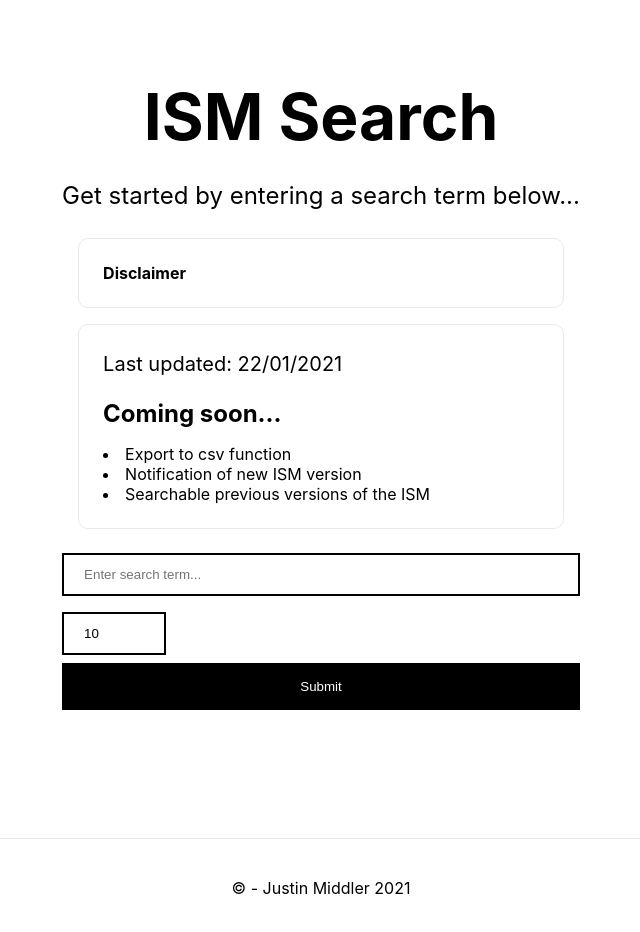
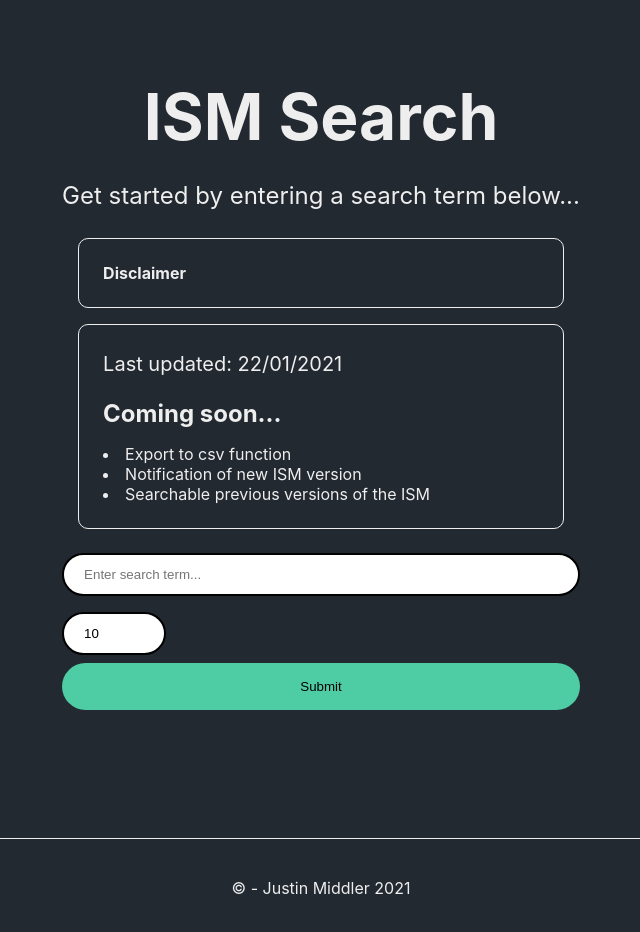
Before and after one commit to jusso-dev/ISMSearch, a Next.js app: page / in a window 1280 px wide. Shown: the top 932 px of the page, without its empty margins (319-959 px from the left). Built offline with nearby package versions, Linux system fonts and the light colour scheme.

Commit message:
made the site a little less ugly

```diff
--- a/pages/index.js
+++ b/pages/index.js
@@ -46,13 +46,13 @@ export default function Home() {
 
         <form onSubmit={handleSubmit(searchQuery)}>
 
-          <input placeholder={"Enter search term..."} style={{ width: '100%', padding: '12px 20px', margin: '8px 0px', border: '2px solid black' }} name="searchTerm" ref={register({ required: true })} />
+          <input placeholder={"Enter search term..."} style={{ borderRadius: '25px', width: '100%', padding: '12px 20px', margin: '8px 0px', border: '2px solid black' }} name="searchTerm" ref={register({ required: true })} />
           <br />
-          <input defaultValue={10} style={{ width: '20%', padding: '12px 20px', margin: '8px 0px', border: '2px solid black' }} type="number" name="numberOfResults" ref={register({ required: true })} min="1" max="800"></input>
+          <input defaultValue={10} style={{ borderRadius: '25px', width: '20%', padding: '12px 20px', margin: '8px 0px', border: '2px solid black' }} type="number" name="numberOfResults" ref={register({ required: true })} min="1" max="800"></input>
           <br />
           {errors.searchTerm && <span className={styles.span}>This field is required</span>}
 
-          <button style={{ backgroundColor: 'black', border: 'none', color: 'white', padding: '16px 32px', width: '100%' }} type="submit">Submit</button>
+          <button style={{ borderRadius: '25px', backgroundColor: '#4ecca3', border: 'none', color: '#eeeee', padding: '16px 32px', width: '100%' }} type="submit">Submit</button>
         </form>
 
         {results?.hits?.length < 1 &&
--- a/styles/Home.module.css
+++ b/styles/Home.module.css
@@ -5,6 +5,8 @@
   flex-direction: column;
   justify-content: center;
   align-items: center;
+  background-color: #232931;
+  color:#eeeeee
 }
 
 .main {
@@ -22,7 +24,7 @@
 .footer {
   width: 100%;
   height: 100px;
-  border-top: 1px solid #eaeaea;
+  border-top: 1px solid #eeeeee;
   display: flex;
   justify-content: center;
   align-items: center;
@@ -39,7 +41,7 @@
 }
 
 .title a {
-  color: #0070f3;
+  color: #4ecca3;
   text-decoration: none;
 }
 
@@ -65,15 +67,6 @@
   font-size: 1.5rem;
 }
 
-.code {
-  background: #fafafa;
-  border-radius: 5px;
-  padding: 0.75rem;
-  font-size: 1.1rem;
-  font-family: Menlo, Monaco, Lucida Console, Liberation Mono, DejaVu Sans Mono,
-    Bitstream Vera Sans Mono, Courier New, monospace;
-}
-
 .grid {
   display: flex;
   align-items: center;
@@ -90,7 +83,7 @@
   text-align: left;
   color: inherit;
   text-decoration: none;
-  border: 1px solid #eaeaea;
+  border: 1px solid #eeeeee;
   border-radius: 10px;
   transition: color 0.15s ease, border-color 0.15s ease;
 }
@@ -98,19 +91,21 @@
 .card:hover,
 .card:focus,
 .card:active {
-  color: #0070f3;
-  border-color: #0070f3;
+  color: #4ecca3;
+  border-color: #4ecca3;
 }
 
 .card h3 {
   margin: 0 0 1rem 0;
   font-size: 1.5rem;
+  color:#eeeeee;
 }
 
 .card p {
   margin: 0;
   font-size: 1.25rem;
   line-height: 1.5;
+  color:#eeeeee
 }
 
 .logo {
```
